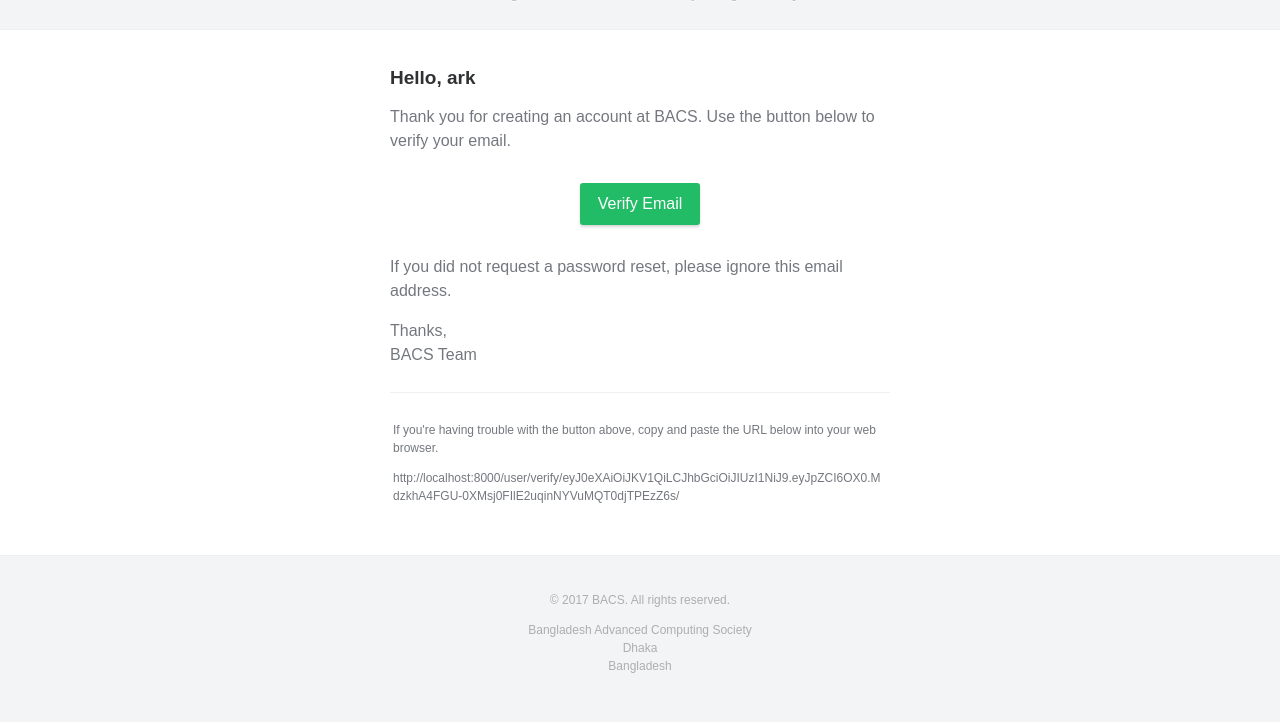
After one commit to bacsbd/platform, a Django app: template authentication/templates/authentication/test.html in a window 1280 px wide. The commit adds this page. Shown: the part 353-1075 px from the top of the page. Run offline with Django 3.2, Linux system fonts and the light colour scheme; the template is opened without the code that fills it, so the values that code supplies are empty; parts of the project's set-up code (start-up, migrations or seed data) failed here and were passed over.

Commit message:
Feature: Email Address verification process

```diff
--- a/authentication/models.py
+++ b/authentication/models.py
@@ -14,4 +14,4 @@
     role = models.CharField(max_length=15)
     tshirt_size = models.CharField(max_length=4, default="L")
     division = models.CharField(db_index=True, max_length=10)
-    verified = models.BooleanField(default=True)
+    verified = models.BooleanField(default=False)
--- a/authentication/templates/authentication/login.html
+++ b/authentication/templates/authentication/login.html
@@ -43,7 +43,7 @@
                                 <br>
                                 <ul class="messages">
                                     {% for message in warning_message %}
-                                        <li>{{ message }}</li>
+                                        <li>{{ message | safe}}</li>
                                     {% endfor %}
                                 </ul>
                             </div>
--- /dev/null
+++ b/authentication/templates/authentication/test.html
@@ -0,0 +1,133 @@
+<!DOCTYPE html PUBLIC "-//W3C//DTD XHTML 1.0 Transitional//EN" "http://www.w3.org/TR/xhtml1/DTD/xhtml1-transitional.dtd">
+<html xmlns="http://www.w3.org/1999/xhtml" xmlns="http://www.w3.org/1999/xhtml">
+
+<head>
+  <meta name="viewport" content="width=device-width, initial-scale=1.0" />
+  <meta http-equiv="Content-Type" content="text/html; charset=UTF-8" />
+  <title>Set up a new password for localhost:8000</title>
+
+
+</head>
+
+<body style="-webkit-text-size-adjust: none; box-sizing: border-box; color: #74787E; font-family: Arial, 'Helvetica Neue', Helvetica, sans-serif; height: 100%; line-height: 1.4; margin: 0; width: 100% !important;"
+  bgcolor="#F2F4F6">
+  <style type="text/css">
+    body {
+      width: 100% !important;
+      height: 100%;
+      margin: 0;
+      line-height: 1.4;
+      background-color: #F2F4F6;
+      color: #74787E;
+      -webkit-text-size-adjust: none;
+    }
+
+    @media only screen and (max-width: 600px) {
+      .email-body_inner {
+        width: 100% !important;
+      }
+      .email-footer {
+        width: 100% !important;
+      }
+    }
+
+    @media only screen and (max-width: 500px) {
+      .button {
+        width: 100% !important;
+      }
+    }
+  </style>
+  <span class="preheader" style="box-sizing: border-box; display: none !important; font-family: Arial, 'Helvetica Neue', Helvetica, sans-serif; font-size: 1px; line-height: 1px; max-height: 0; max-width: 0; mso-hide: all; opacity: 0; overflow: hidden; visibility: hidden;">Use this link to reset your password. The link is only valid for 24 hours.</span>
+  <table class="email-wrapper" width="100%" cellpadding="0" cellspacing="0" style="box-sizing: border-box; font-family: Arial, 'Helvetica Neue', Helvetica, sans-serif; margin: 0; padding: 0; width: 100%;"
+    bgcolor="#F2F4F6">
+    <tr>
+      <td align="center" style="box-sizing: border-box; font-family: Arial, 'Helvetica Neue', Helvetica, sans-serif; word-break: break-word;">
+        <table class="email-content" width="100%" cellpadding="0" cellspacing="0" style="box-sizing: border-box; font-family: Arial, 'Helvetica Neue', Helvetica, sans-serif; margin: 0; padding: 0; width: 100%;">
+          <tr>
+            <td class="email-masthead" style="box-sizing: border-box; font-family: Arial, 'Helvetica Neue', Helvetica, sans-serif; padding: 25px 0; word-break: break-word;"
+              align="center">
+              <a href="https://example.com" class="email-masthead_name" style="box-sizing: border-box; color: #bbbfc3; font-family: Arial, 'Helvetica Neue', Helvetica, sans-serif; font-size: 16px; font-weight: bold; text-decoration: none; text-shadow: 0 1px 0 white;">
+        <span><img src="http://www.bacsbd.org/media/images/BACS-1.2e16d0ba.fill-200x200-c100.png" alt="BACS Logo" height="20%" style="margin: 5px;"/><br></span>Bangladesh Advanced Computing Society
+      </a>
+            </td>
+          </tr>
+
+          <tr>
+            <td class="email-body" width="100%" cellpadding="0" cellspacing="0" style="-premailer-cellpadding: 0; -premailer-cellspacing: 0; border-bottom-color: #EDEFF2; border-bottom-style: solid; border-bottom-width: 1px; border-top-color: #EDEFF2; border-top-style: solid; border-top-width: 1px; box-sizing: border-box; font-family: Arial, 'Helvetica Neue', Helvetica, sans-serif; margin: 0; padding: 0; width: 100%; word-break: break-word;"
+              bgcolor="#FFFFFF">
+              <table class="email-body_inner" align="center" width="570" cellpadding="0" cellspacing="0" style="box-sizing: border-box; font-family: Arial, 'Helvetica Neue', Helvetica, sans-serif; margin: 0 auto; padding: 0; width: 570px;"
+                bgcolor="#FFFFFF">
+
+                <tr>
+                  <td class="content-cell" style="box-sizing: border-box; font-family: Arial, 'Helvetica Neue', Helvetica, sans-serif; padding: 35px; word-break: break-word;">
+                    <h1 style="box-sizing: border-box; color: #2F3133; font-family: Arial, 'Helvetica Neue', Helvetica, sans-serif; font-size: 19px; font-weight: bold; margin-top: 0;"
+                      align="left">Hello, ark</h1>
+                    <p style="box-sizing: border-box; color: #74787E; font-family: Arial, 'Helvetica Neue', Helvetica, sans-serif; font-size: 16px; line-height: 1.5em; margin-top: 0;"
+                      align="left">Thank you for creating an account at BACS. Use the button below to verify your email.</p>
+
+                    <table class="body-action" align="center" width="100%" cellpadding="0" cellspacing="0" style="box-sizing: border-box; font-family: Arial, 'Helvetica Neue', Helvetica, sans-serif; margin: 30px auto; padding: 0; text-align: center; width: 100%;">
+                      <tr>
+                        <td align="center" style="box-sizing: border-box; font-family: Arial, 'Helvetica Neue', Helvetica, sans-serif; word-break: break-word;">
+
+                          <table width="100%" border="0" cellspacing="0" cellpadding="0" style="box-sizing: border-box; font-family: Arial, 'Helvetica Neue', Helvetica, sans-serif;">
+                            <tr>
+                              <td align="center" style="box-sizing: border-box; font-family: Arial, 'Helvetica Neue', Helvetica, sans-serif; word-break: break-word;">
+                                <table border="0" cellspacing="0" cellpadding="0" style="box-sizing: border-box; font-family: Arial, 'Helvetica Neue', Helvetica, sans-serif;">
+                                  <tr>
+                                    <td style="box-sizing: border-box; font-family: Arial, 'Helvetica Neue', Helvetica, sans-serif; word-break: break-word;">
+                                      <a href="http://localhost:8000/user/verify/eyJ0eXAiOiJKV1QiLCJhbGciOiJIUzI1NiJ9.eyJpZCI6OX0.MdzkhA4FGU-0XMsj0FIlE2uqinNYVuMQT0djTPEzZ6s/" class="button button--green"
+                                        target="_blank" style="-webkit-text-size-adjust: none; background: #22BC66; border-color: #22bc66; border-radius: 3px; border-style: solid; border-width: 10px 18px; box-shadow: 0 2px 3px rgba(0, 0, 0, 0.16); box-sizing: border-box; color: #FFF; display: inline-block; font-family: Arial, 'Helvetica Neue', Helvetica, sans-serif; text-decoration: none;">Verify Email</a>
+                                    </td>
+                                  </tr>
+                                </table>
+                              </td>
+                            </tr>
+                          </table>
+                        </td>
+                      </tr>
+                    </table>
+                    <p style="box-sizing: border-box; color: #74787E; font-family: Arial, 'Helvetica Neue', Helvetica, sans-serif; font-size: 16px; line-height: 1.5em; margin-top: 0;"
+                      align="left">If you did not request a password reset, please ignore this email address.</p>
+                    <p style="box-sizing: border-box; color: #74787E; font-family: Arial, 'Helvetica Neue', Helvetica, sans-serif; font-size: 16px; line-height: 1.5em; margin-top: 0;"
+                      align="left">Thanks,
+                      <br />BACS Team</p>
+
+                    <table class="body-sub" style="border-top-color: #EDEFF2; border-top-style: solid; border-top-width: 1px; box-sizing: border-box; font-family: Arial, 'Helvetica Neue', Helvetica, sans-serif; margin-top: 25px; padding-top: 25px;">
+                      <tr>
+                        <td style="box-sizing: border-box; font-family: Arial, 'Helvetica Neue', Helvetica, sans-serif; word-break: break-word;">
+                          <p class="sub" style="box-sizing: border-box; color: #74787E; font-family: Arial, 'Helvetica Neue', Helvetica, sans-serif; font-size: 12px; line-height: 1.5em; margin-top: 0;"
+                            align="left">If you're having trouble with the button above, copy and paste the URL below into your web browser.</p>
+                          <p class="sub" style="box-sizing: border-box; color: #74787E; font-family: Arial, 'Helvetica Neue', Helvetica, sans-serif; font-size: 12px; line-height: 1.5em; margin-top: 0;">http://localhost:8000/user/verify/eyJ0eXAiOiJKV1QiLCJhbGciOiJIUzI1NiJ9.eyJpZCI6OX0.MdzkhA4FGU-0XMsj0FIlE2uqinNYVuMQT0djTPEzZ6s/</p>
+                        </td>
+                      </tr>
+                    </table>
+                  </td>
+                </tr>
+              </table>
+            </td>
+          </tr>
+          <tr>
+            <td style="box-sizing: border-box; font-family: Arial, 'Helvetica Neue', Helvetica, sans-serif; word-break: break-word;">
+              <table class="email-footer" align="center" width="570" cellpadding="0" cellspacing="0" style="box-sizing: border-box; font-family: Arial, 'Helvetica Neue', Helvetica, sans-serif; margin: 0 auto; padding: 0; text-align: center; width: 570px;">
+                <tr>
+                  <td class="content-cell" align="center" style="box-sizing: border-box; font-family: Arial, 'Helvetica Neue', Helvetica, sans-serif; padding: 35px; word-break: break-word;">
+                    <p class="sub align-center" style="box-sizing: border-box; color: #AEAEAE; font-family: Arial, 'Helvetica Neue', Helvetica, sans-serif; font-size: 12px; line-height: 1.5em; margin-top: 0;"
+                      align="center">&copy; 2017 BACS. All rights reserved.</p>
+                    <p class="sub align-center" style="box-sizing: border-box; color: #AEAEAE; font-family: Arial, 'Helvetica Neue', Helvetica, sans-serif; font-size: 12px; line-height: 1.5em; margin-top: 0;"
+                      align="center">
+                      Bangladesh Advanced Computing Society
+                      <br />Dhaka
+                      <br />Bangladesh
+                    </p>
+                  </td>
+                </tr>
+              </table>
+            </td>
+          </tr>
+        </table>
+      </td>
+    </tr>
+  </table>
+</body>
+
+</html>
--- a/authentication/urls.py
+++ b/authentication/urls.py
@@ -1,6 +1,7 @@
 from django.conf.urls import include, url
 from .views import (
-    LoginView, RegistrationView, UserRetrieveUpdateView, LogoutView, LandingPageView
+    LoginView, RegistrationView, UserRetrieveUpdateView, LogoutView, LandingPageView, EmailVerificationView,
+    VerificationResendView,
 )
 
 urlpatterns = [
@@ -9,4 +10,7 @@
     url(r'^welcome/?$', LandingPageView.as_view()),
     url(r'^profile/?$', UserRetrieveUpdateView.as_view()),
     url(r'^logout/?$', LogoutView.as_view()),
+    url(r'^verify/(?P<token>[\w:\.-]+)/$', EmailVerificationView.as_view(),
+        name='email_verification_view'),
+    url(r'^verification/resend/?$', VerificationResendView.as_view()),
 ]
```
Also changed, not shown: authentication/logics.py (added, +57 -0 lines), authentication/templates/authentication/email_verification.html (added, +133 -0 lines), authentication/views.py (+50 -2 lines), 1 other file.
